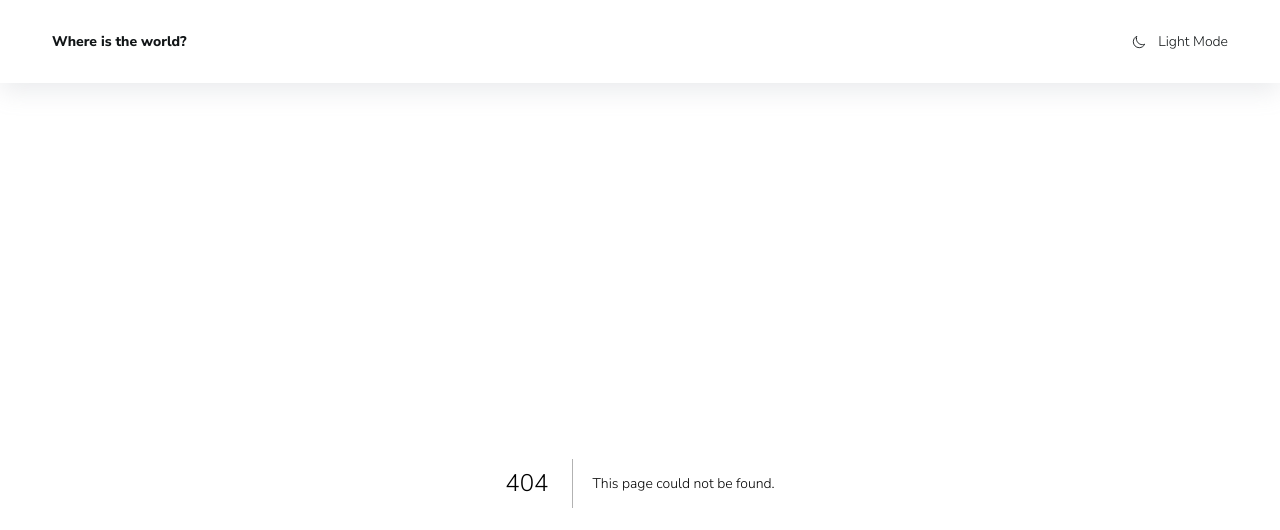
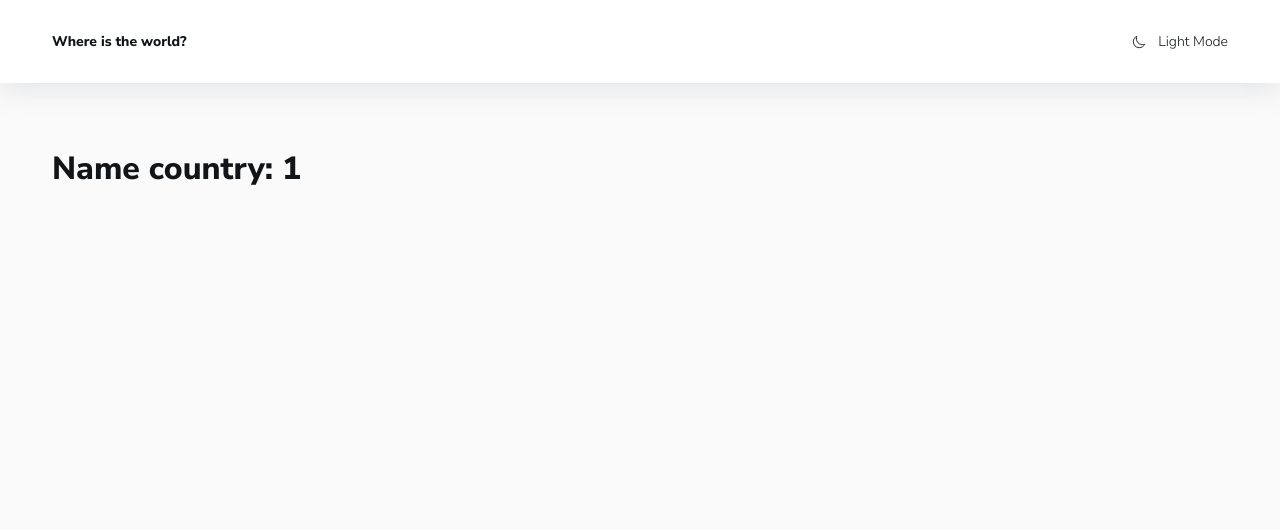
Before and after one commit to krawtschenko/countries, a Next.js app: page /country/1 in a window 1280 px wide. Before the commit this address had no page. Shown: the top 530 px of the page. Built offline with nearby package versions, Linux system fonts and the light colour scheme.

Commit message:
feat: added navigation

```diff
--- /dev/null
+++ b/app/country/[name]/page.tsx
@@ -0,0 +1,11 @@
+type Props = {
+  params: { name: string };
+};
+
+export default function Country({ params }: Props) {
+  return (
+    <div>
+      <h1>Name country: {params.name}</h1>
+    </div>
+  );
+}
--- a/app/details/page.tsx
+++ /dev/null
@@ -1,3 +0,0 @@
-export default function Details() {
-  return <div>Details</div>;
-}
--- a/app/layout.tsx
+++ b/app/layout.tsx
@@ -2,7 +2,7 @@ import type { Metadata } from 'next';
 import { ReactNode } from 'react';
 import { Nunito_Sans } from 'next/font/google';
 import './globals.css';
-import { Providers } from '@/app/providers';
+import { Provider } from '@/components/layout/provider/provider';
 
 export const metadata: Metadata = {
   title: 'Countries',
@@ -23,7 +23,7 @@ export default function RootLayout({
   return (
     <html lang="en">
       <body className={nunitoSans.className}>
-        <Providers>{children}</Providers>
+        <Provider>{children}</Provider>
       </body>
     </html>
   );
--- /dev/null
+++ b/app/not-found.tsx
@@ -0,0 +1 @@
+export { default } from '@/components/layout/error/error';
--- a/app/providers.tsx
+++ b/components/layout/provider/provider.tsx
@@ -2,18 +2,19 @@
 import { QueryClient, QueryClientProvider } from '@tanstack/react-query';
 import { ReactNode } from 'react';
 import { Header } from '@/components/layout/header/header';
+import { Main } from '@/components/layout/main/main';
 
 type Props = {
   children: ReactNode;
 };
 
-export const Providers = ({ children }: Props) => {
+export const Provider = ({ children }: Props) => {
   const queryClient = new QueryClient();
 
   return (
     <QueryClientProvider client={queryClient}>
       <Header />
-      {children}
+      <Main>{children}</Main>
     </QueryClientProvider>
   );
 };
```
Also changed, not shown: app/page.tsx (+16 -8 lines), components/layout/error/error.tsx (added, +8 -0 lines), components/layout/error/error.module.scss (added).
